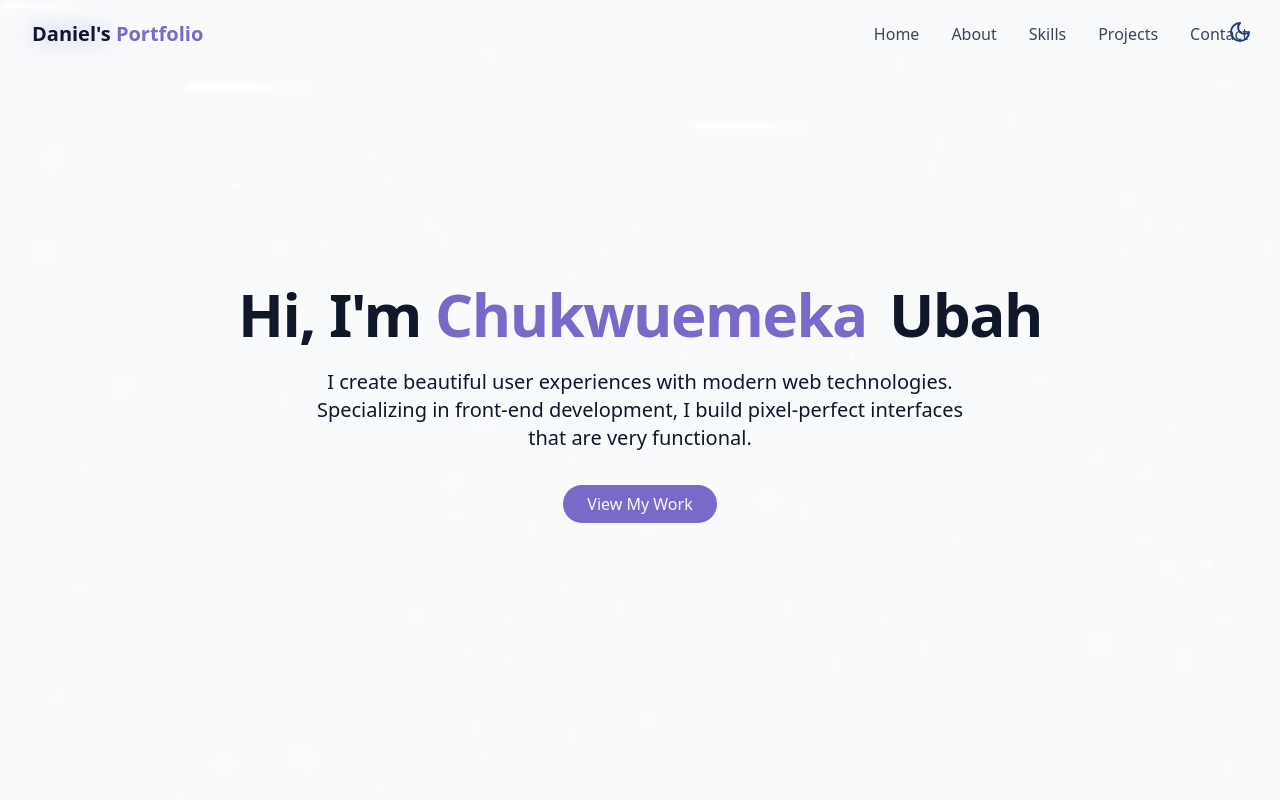
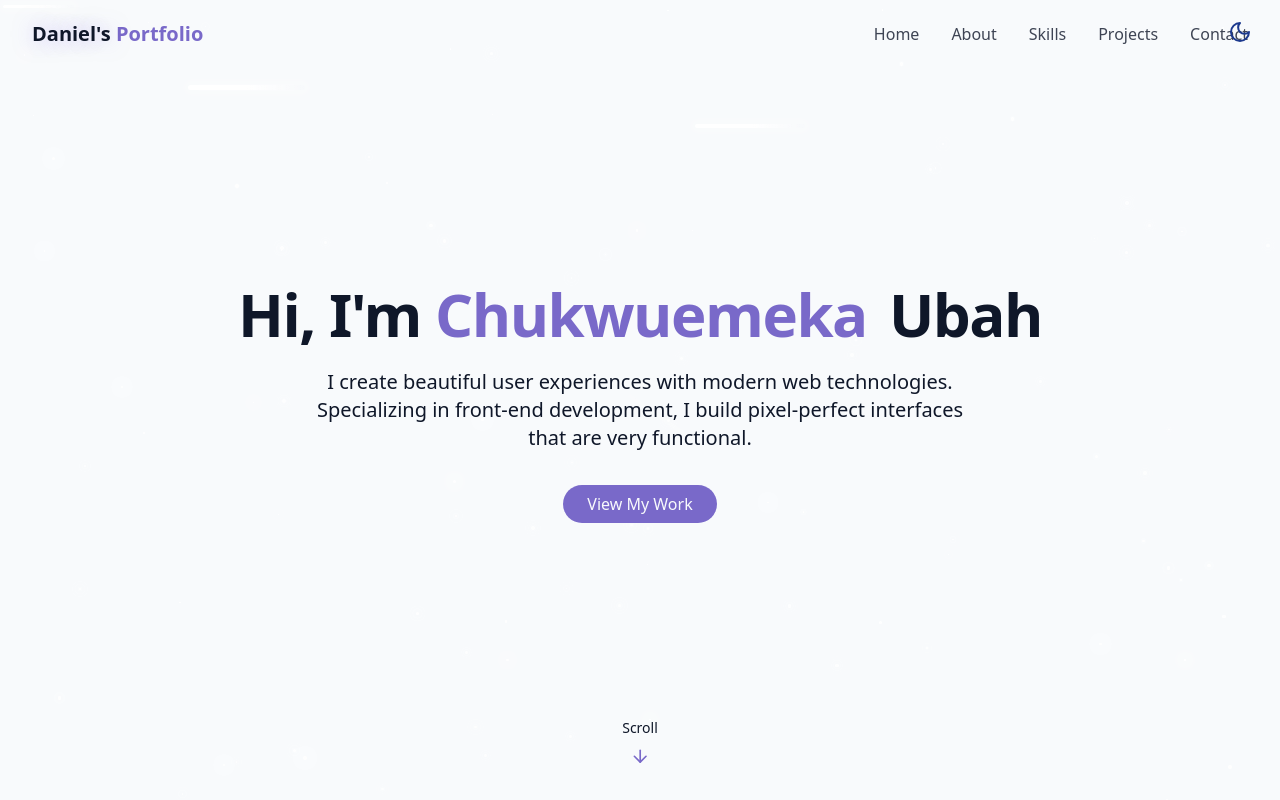
Before and after one commit to dharnnyel/personal-portfolio, a React (Vite) app: page / in a window 1280 px wide. Built offline with nearby package versions, Linux system fonts and the light colour scheme.

Commit message:
implement hero section

```diff
--- /dev/null
+++ b/src/components/About.tsx
@@ -0,0 +1,11 @@
+import React from 'react'
+
+type AboutProps = {}
+
+const About: React.FC<AboutProps> = (props) => {
+  return (
+    <div>About</div>
+  )
+}
+
+export default About
--- a/src/components/HeroSection.tsx
+++ b/src/components/HeroSection.tsx
@@ -1,3 +1,4 @@
+import { ArrowDown } from 'lucide-react';
 import React from 'react';
 import { Link } from 'react-router-dom';
 
@@ -36,6 +37,11 @@
 					</div>
 				</div>
 			</div>
+
+			<div className='absolute bottom-8 left-1/2 transform -translate-x-1/2 flex flex-col items-center justify-center animate-bounce'>
+				<span className='text-sm text-muted-foreground mb-2'>Scroll</span>
+				<ArrowDown className='h-5 w-5 text-primary' />
+			</div>
 		</section>
 	);
 };
```
